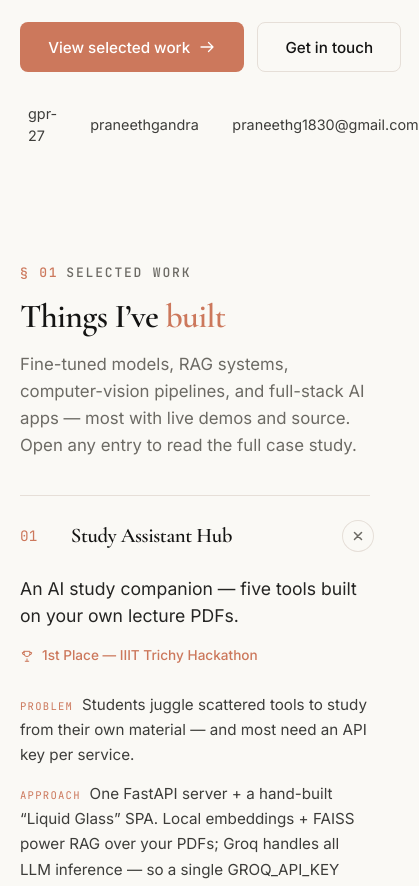
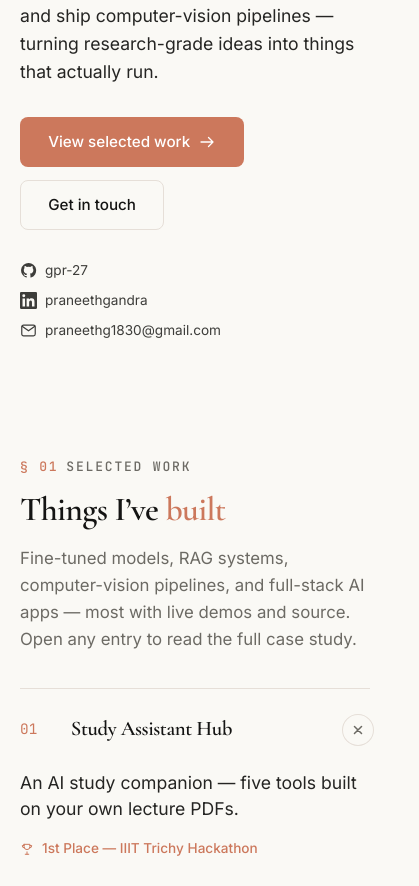
Before and after one commit to gpr-27/portfolio, a React (Vite) app in the folder frontend/: page / in a window 390 px wide. Shown: the part 921-1807 px from the top of the page, 419 px wide, since content can reach past the window. Built offline with nearby package versions, Linux system fonts and the light colour scheme; no server answers.

Commit message:
Fix mobile social links wrapping in masthead
gpr-27 was breaking mid-word and the email was overflowing off-screen.
Added flex-wrap + white-space:nowrap so items stay on one line each;
on <480px they stack vertically for clean single-column layout.

```diff
--- a/frontend/src/styles/components.css
+++ b/frontend/src/styles/components.css
@@ -1247,7 +1247,8 @@ body.has-cursor textarea {
 .mast__socials {
   margin-top: 1.9rem;
   display: flex;
-  gap: 1.6rem;
+  flex-wrap: wrap;
+  gap: 0.6rem 1.6rem;
 }
 .mast__social {
   display: inline-flex;
@@ -1257,9 +1258,19 @@ body.has-cursor textarea {
   border: none;
   color: var(--body);
   font-size: 0.9rem;
+  white-space: nowrap;
 }
 .mast__social:hover {
   color: var(--primary);
+}
+@media (max-width: 480px) {
+  .mast__socials {
+    flex-direction: column;
+    gap: 0.55rem;
+  }
+  .mast__social {
+    font-size: 0.85rem;
+  }
 }
 .mast__portrait {
   margin: 0;
```
